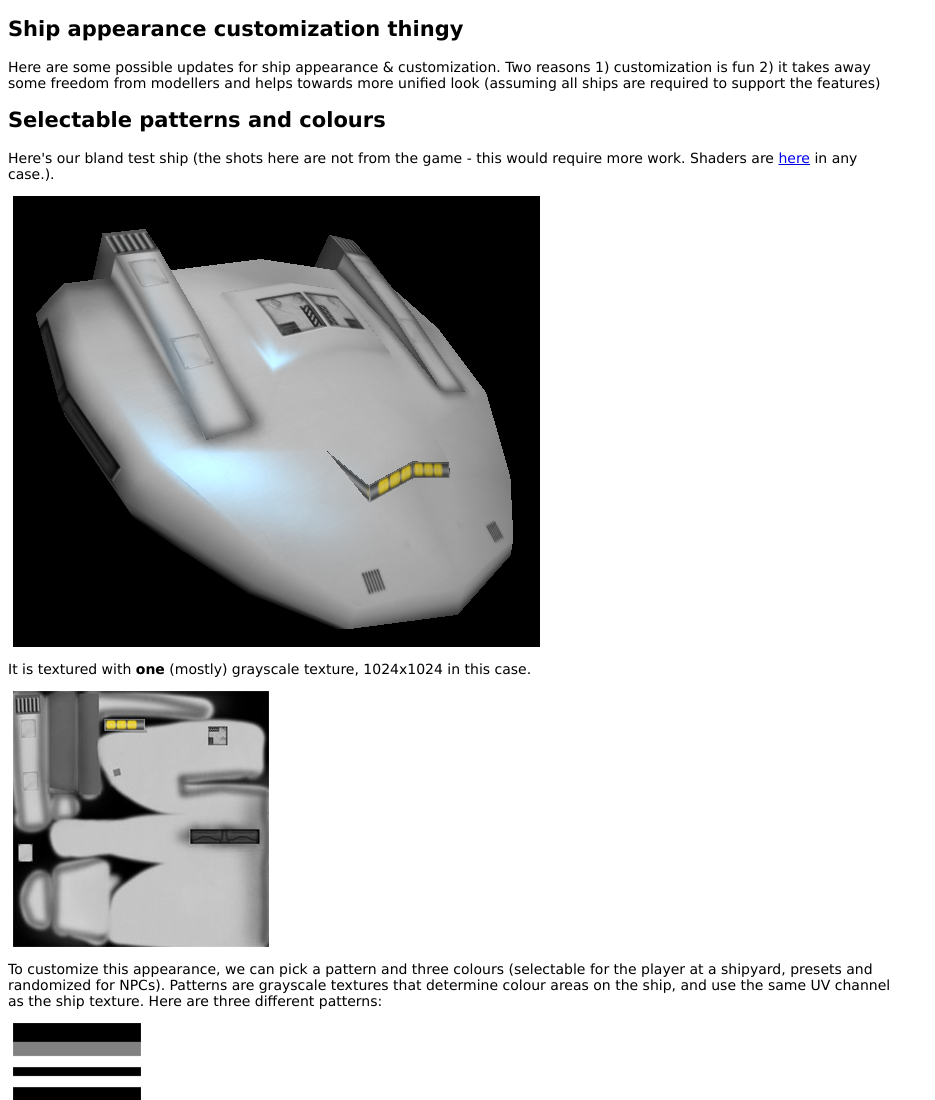
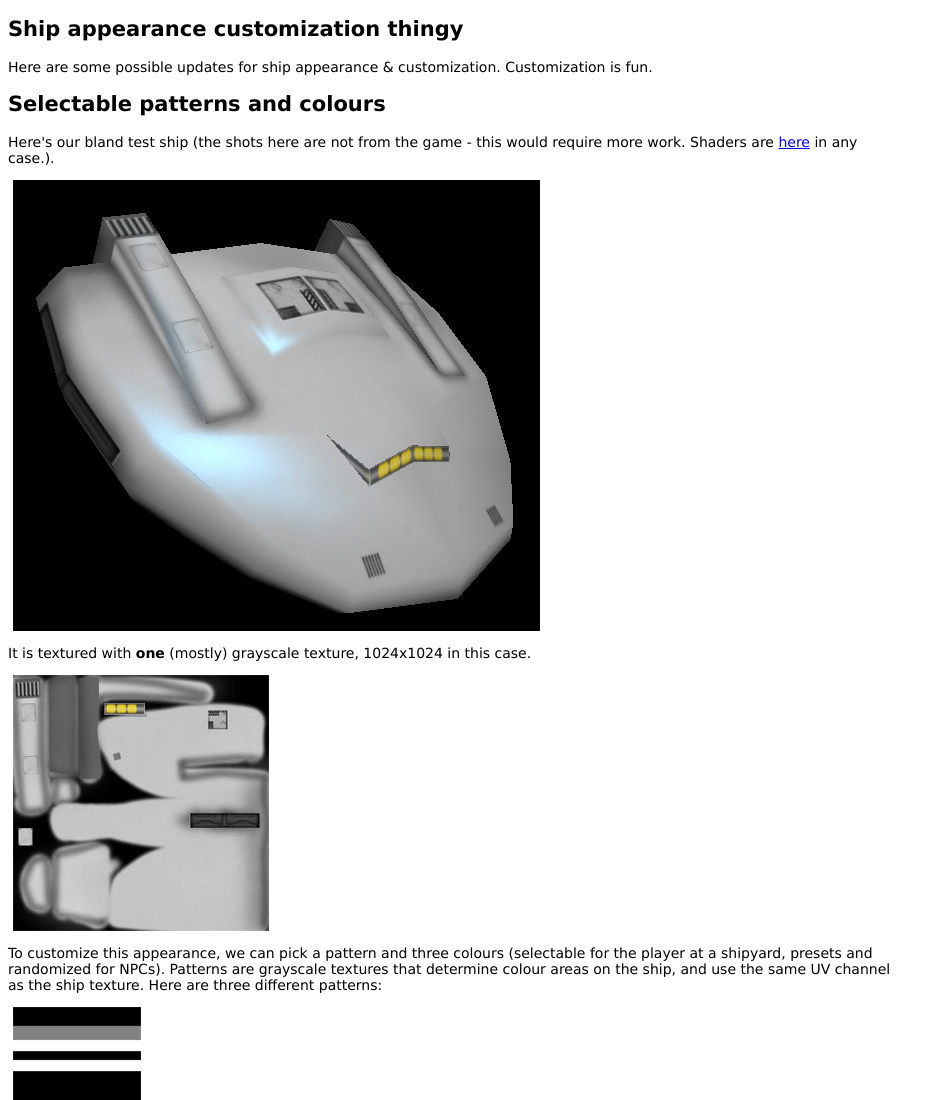
Before and after one commit to Luomu/luomu.github.com, a plain HTML site: page pioneer/shiplooks/index.html in a window 1280 px wide. Shown: the top 1100 px of the page, without its empty margins (0-935 px from the left). Drawn offline with Linux system fonts and the light colour scheme.

Commit message:
Softer intro

```diff
--- a/pioneer/shiplooks/index.html
+++ b/pioneer/shiplooks/index.html
@@ -22,7 +22,7 @@
 	</head>
 <body>
 	<h2>Ship appearance customization thingy</h2>
-	<p>Here are some possible updates for ship appearance &amp; customization. Two reasons 1) customization is fun 2) it takes away some freedom from modellers and helps towards more unified look (assuming all ships are required to support the features)</p>
+	<p>Here are some possible updates for ship appearance &amp; customization. Customization is fun.</p>
 	<h2>Selectable patterns and colours</h2>
 	<p>Here's our bland test ship (the shots here are not from the game - this would require more work. Shaders are <a href="https://gist.github.com/1365986">here</a> in any case.).</p>
 	<img src="bland01.png" />
```
